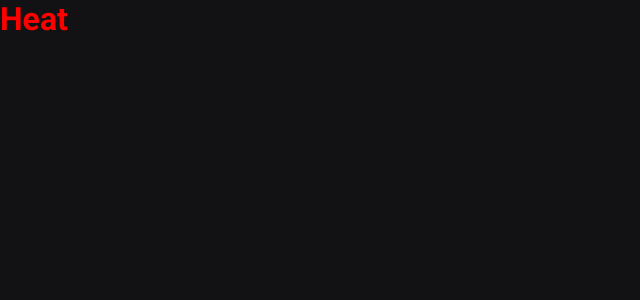
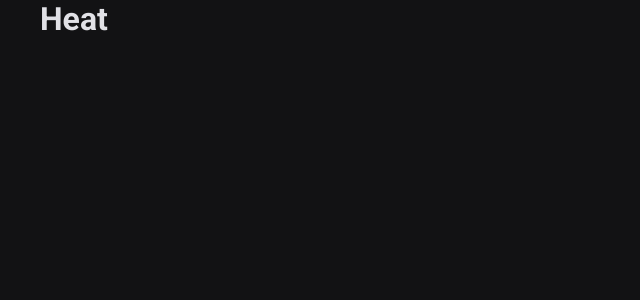
Before and after one commit to filipebteixeira98/heatweb, a React (Vite) app: page / in a window 1280 px wide. Shown: the top 300 px of the page, without its empty margins (0-640 px from the left). Built offline with nearby package versions, Linux system fonts and the light colour scheme.

Commit message:
chore: added app styles

```diff
--- a/src/App.module.scss
+++ b/src/App.module.scss
@@ -1,5 +1,9 @@
 .contentWrapper {
-  h1 {
-    color: red;
-  }
+  max-width: 1200px;
+  height: 100vh;
+  margin: 0 auto;
+  display: grid;
+  grid-template-columns: 1fr 453px;
+  column-gap: 120px;
+  position: relative;
 }
```
